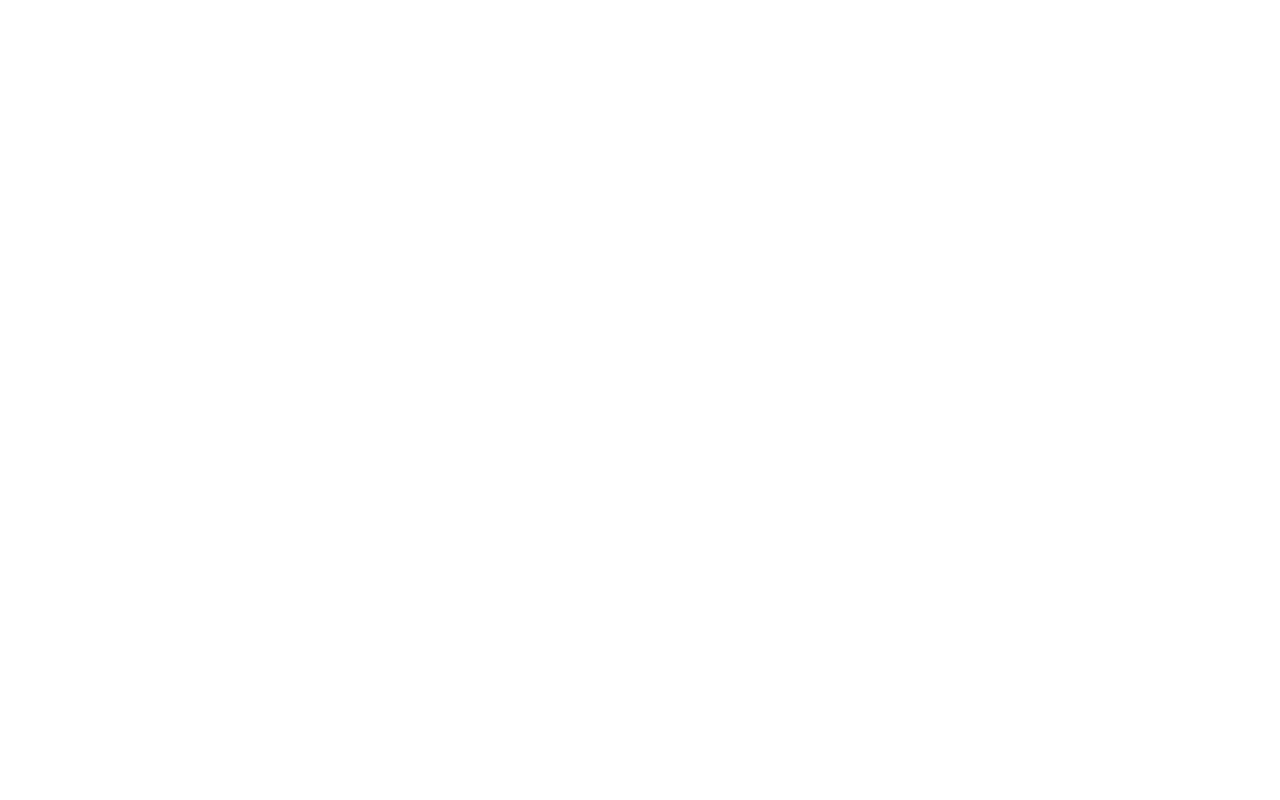
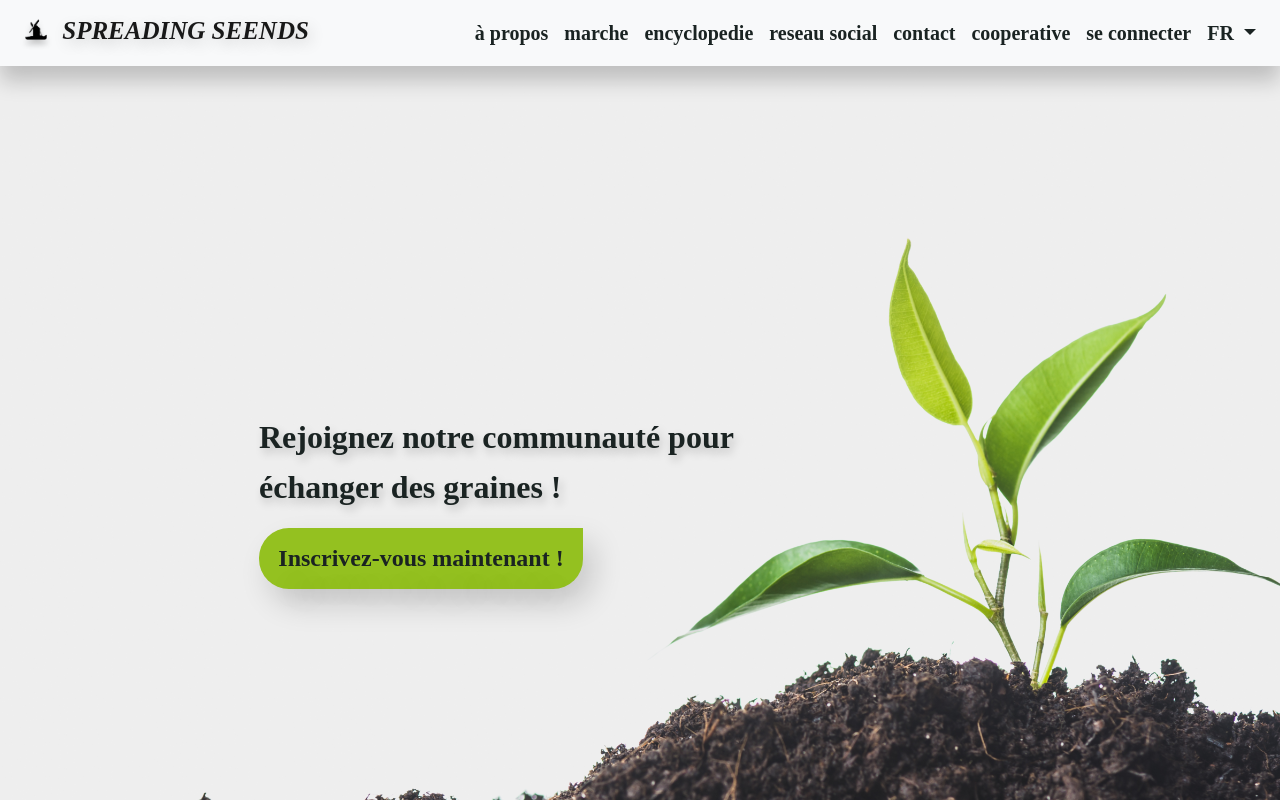
Before and after one commit to GueltonGeorges1995/spreading-seeds, a plain HTML site: page index.html in a window 1280 px wide. Drawn offline with nearby package versions, Linux system fonts and the light colour scheme.

Commit message:
header première version

```diff
--- /dev/null
+++ b/assets/scss/_header.scss
@@ -0,0 +1,110 @@
+
+.logo-size {
+    width: 52px;
+    height: 52px;
+}
+
+.navbar-brand {
+    text-align: left;
+    font: Bold Italic 42px/52px Overlock;
+    letter-spacing: 0px;
+    color: #1A2322;
+    text-shadow: 3px 5px 15px #00000033;
+    text-transform: uppercase;
+}
+
+.nav-link {
+    font: Bold 24px/29px Overlock !important;
+    letter-spacing: 0px !important;
+    color: #1A2322 !important;
+}
+.mr-6 {
+    margin-right: 6rem;
+}
+
+nav {
+    box-shadow: 0px 15px 20px #00000033;
+}
+.header-background {
+    height: 100vh;
+    background-image: url('../images/HeroBackground.png');
+    background-position: center;
+    background-repeat: no-repeat;
+    width: 100vw;
+}
+
+.header-content {
+    padding-top: 346px;
+    padding-left: 259px;
+}
+
+.para-btn-regisrer {
+    font: Bold 32px/50px Overlock;
+    letter-spacing: 0px;
+    color: #1A2322;
+    text-shadow: 3px 5px 10px #00000033;
+}
+
+.btn-register {
+    background: #94C120 0% 0% no-repeat padding-box;
+    box-shadow: 10px 15px 30px #00000029;
+    border-radius: 30px 0px 30px 30px;
+    height: 61px;
+    width: 324px;
+    border: none;
+}
+
+.text-btn-register {
+    text-align: center;
+    font: Bold 24px/29px Overlock;
+    letter-spacing: 0px;
+    color: #1A2322;
+    text-shadow: 10px 30px 30px #00000029;
+    opacity: 1;
+    text-decoration: none !important;
+}
+.text-btn-register:hover {
+    color: #fff;
+}
+
+.pt-14 {
+    padding-top: 14rem;
+}
+.pl-12 {
+    padding-left: 12rem;
+}
+// enlève les marges dans la navbar
+@media screen and (max-width: 1600px) {
+    .mr-6 {
+        margin-right: 0;
+    }
+    .brand-mobile {
+        margin-left: 0 !important;
+    }
+}
+// reduit la taille de la font
+@media screen and (max-width: 1460px) {
+    .logo-size {
+        width: 40px;
+        height: 40px;
+    }
+    .navbar-brand{
+        font: Bold Italic 25px/35px Overlock;
+    }
+    .nav-link {
+        font: Bold 20px/25px Overlock !important;
+    }
+}
+// fait en sorte que le content du header soit centré et ne sorte pas quand je toogle le btn
+@media screen and (max-width: 1200px) {
+    .header-content {
+        padding-top: 5rem;
+        padding-left: 0;
+    }
+    .header-content-mobile {
+        display: flex;
+        justify-content: center;
+        align-items: center;
+        text-align: center;
+    }
+}
--- a/assets/scss/style.scss
+++ b/assets/scss/style.scss
@@ -1 +1,2 @@
 @import'../../node_modules/bootstrap/scss/bootstrap.scss';
+@import'./header';
--- a/index.html
+++ b/index.html
@@ -7,8 +7,61 @@
     <link rel="stylesheet" href="./assets/css/style.css">
 </head>
 <body>
+    <header class="header-background">
+        <nav class="navbar navbar-expand-xl  bg-light navbar-light">
+            <button class="navbar-toggler" type="button" data-toggle="collapse" data-target="#navbarTogglerDemo01" aria-controls="navbarTogglerDemo01" aria-expanded="false" aria-label="Toggle navigation">
+              <span class="navbar-toggler-icon"></span>
+            </button>
+            <div class="collapse navbar-collapse" id="navbarTogglerDemo01">
+                <a class="navbar-brand ml-5 brand-mobile" href="#">
+                    <img class="logo-size" src="./assets/images/SpreadingSeedsLogo - reduce black.png" alt="logo spreading seeds">
+                    SPREADING SEENDS
+                </a>
+                <ul class="navbar-nav ml-auto mt-2 mt-lg-0 mr-6">
+                    <li class="nav-item">
+                        <a class="nav-link" href="#">à propos</a>
+                    </li>
+                    <li class="nav-item">
+                        <a class="nav-link" href="#">marche</a>
+                    </li>
+                    <li class="nav-item">
+                        <a class="nav-link" href="#">encyclopedie</a>
+                    </li>
+                    <li class="nav-item">
+                        <a class="nav-link" href="#">reseau social</a>
+                    </li>
+                    <li class="nav-item">
+                        <a class="nav-link" href="#">contact</a>
+                    </li>
+                    <li class="nav-item">
+                        <a class="nav-link" href="#">cooperative</a>
+                    </li>
+                    <li class="nav-item">
+                        <a class="nav-link" href="#">se connecter</a>
+                    </li>
+                    <li class="nav-item dropdown">
+                        <a class="nav-link dropdown-toggle" href="#" id="navbarDropdownMenuLink" role="button" data-toggle="dropdown" aria-haspopup="true" aria-expanded="false">
+                        FR
+                        </a>
+                        <div class="dropdown-menu" aria-labelledby="navbarDropdownMenuLink">
+                            <a class="dropdown-item" href="#">Français</a>
+                            <a class="dropdown-item" href="#">Néerlandais</a>
+                            <a class="dropdown-item" href="#">Anglais</a>
+                        </div>
+                    </li>
+              </ul>
+            </div>
+          </nav>
+          <div class="header-content">
+              <div class="header-content-mobile">
+                <p class="para-btn-regisrer"> <span>Rejoignez notre communauté pour</span><br> <span>échanger des graines !</span></p>
+              </div>
+                <div class="header-content-mobile">
+                    <button class="btn-register"><a class="text-btn-register" href="">Inscrivez-vous maintenant !</a></button>
+                </div>
+                </div>
 
-
+    </header>
 
 
 
```
Also changed, not shown: assets/css/style.css, assets/images/Feuille olive 2.png (added), assets/images/Feuille olive.png (added), assets/images/HeroBackground.png (added), assets/images/Library.png (added), assets/images/Marketplace.png (added), assets/images/Salade.png (added), assets/images/SpreadingSeedsLogo - reduce black.png (added), 3 other files.
